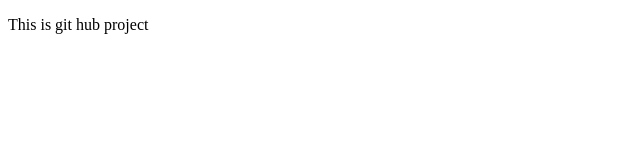
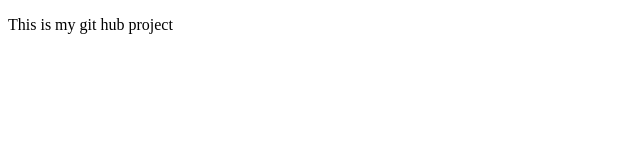
Before and after one commit to AqsaBatool885/ClassDemoLocalRepo, a plain HTML site: page index.html in a window 1280 px wide. Shown: the full height of the page, 0-640 px from the left. Drawn offline with Linux system fonts and the light colour scheme.

Commit message:
update paragraph

```diff
--- a/index.html
+++ b/index.html
@@ -8,6 +8,6 @@
     </title>
 </head>
 <body>
-    <p>This is git hub project </p>
+    <p>This is my git hub project </p>
 </body>
 </html>
```
